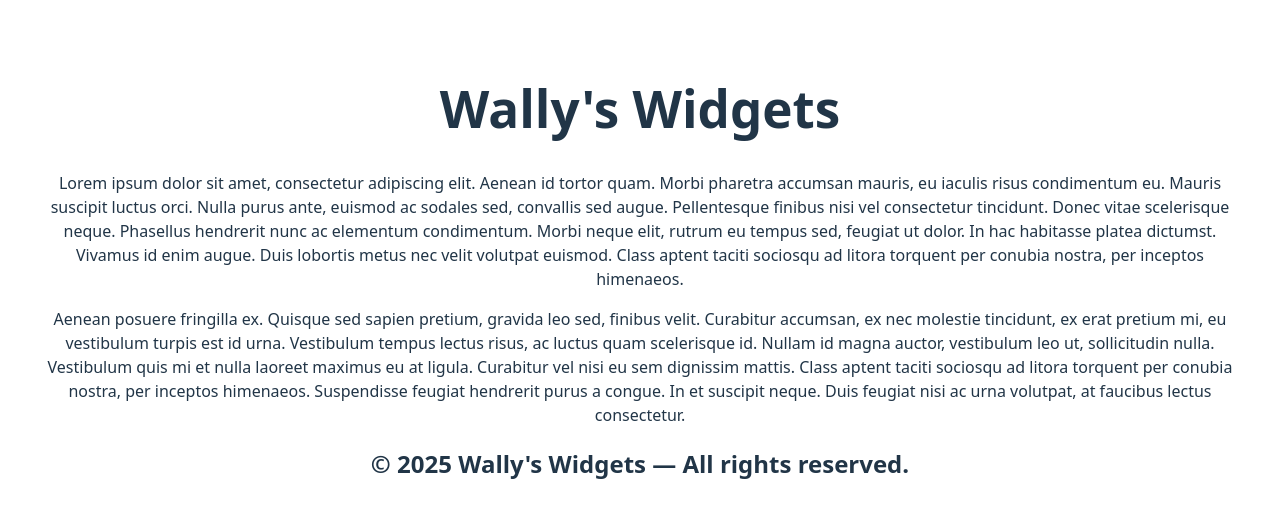
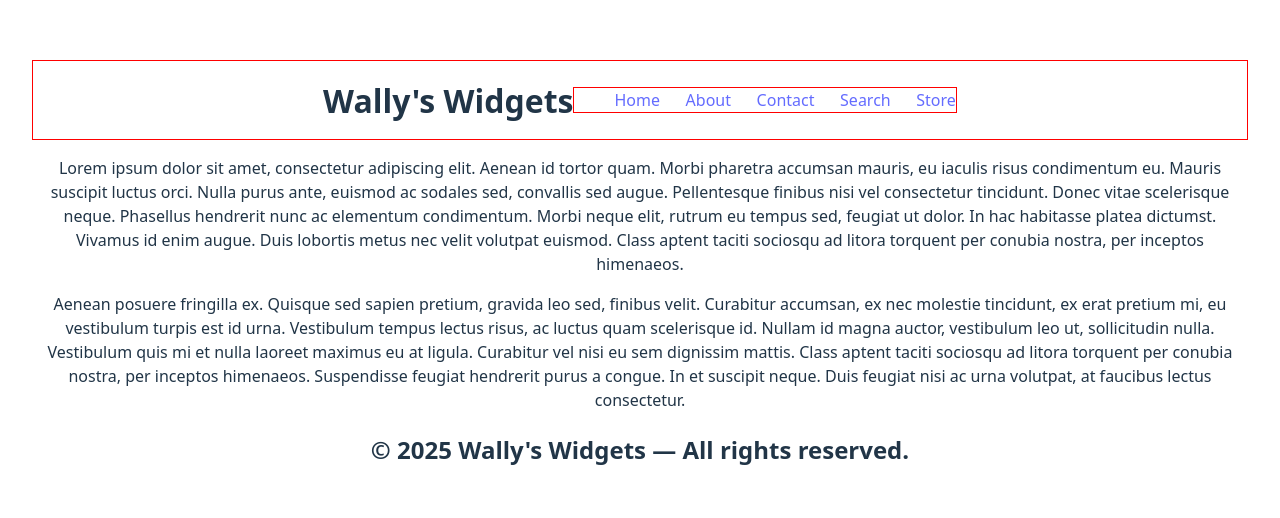
Before and after one commit to jgoto/mock-ecommerce-site, a React (Vite) app: page / in a window 1280 px wide. Shown: the part 126-644 px from the top of the page. Built offline with nearby package versions, Linux system fonts and the light colour scheme.

Commit message:
Added content to Header.jsx and Nav.jsx components

```diff
--- a/src/components/Header.jsx
+++ b/src/components/Header.jsx
@@ -1,10 +1,13 @@
 import { useState } from "react";
+import Nav from "./Nav";
+import styles from "./Header.module.css";
 
 function Header(){
     return (
-        <>
+        <header>
             <h1>Wally's Widgets</h1>
-        </>
+            <Nav />
+        </header>
     )
 }
 
--- /dev/null
+++ b/src/components/Header.module.css
@@ -0,0 +1,10 @@
+header{
+    border: 1px solid red;
+    display: flex;
+    justify-content: center;
+    align-items: center;
+}
+
+h1{
+    font-size: 2em;
+}
--- /dev/null
+++ b/src/components/Nav.jsx
@@ -0,0 +1,18 @@
+import { useState } from "react";
+import styles from './Nav.module.css'
+
+function Nav(){
+    return (
+        <nav>
+            <ul className={styles.navList}>
+                <li><a href="#">Home</a></li>
+                <li><a href="#">About</a></li>
+                <li><a href="#">Contact</a></li>
+                <li><a href="#">Search</a></li>
+                <li><a href="#">Store</a></li>
+            </ul>
+        </nav>
+    )
+}
+
+export default Nav;
--- /dev/null
+++ b/src/components/Nav.module.css
@@ -0,0 +1,6 @@
+.navList {
+    border: 1px solid red;
+    list-style: none;
+    display: flex;
+    gap: 2vw;
+}
```
